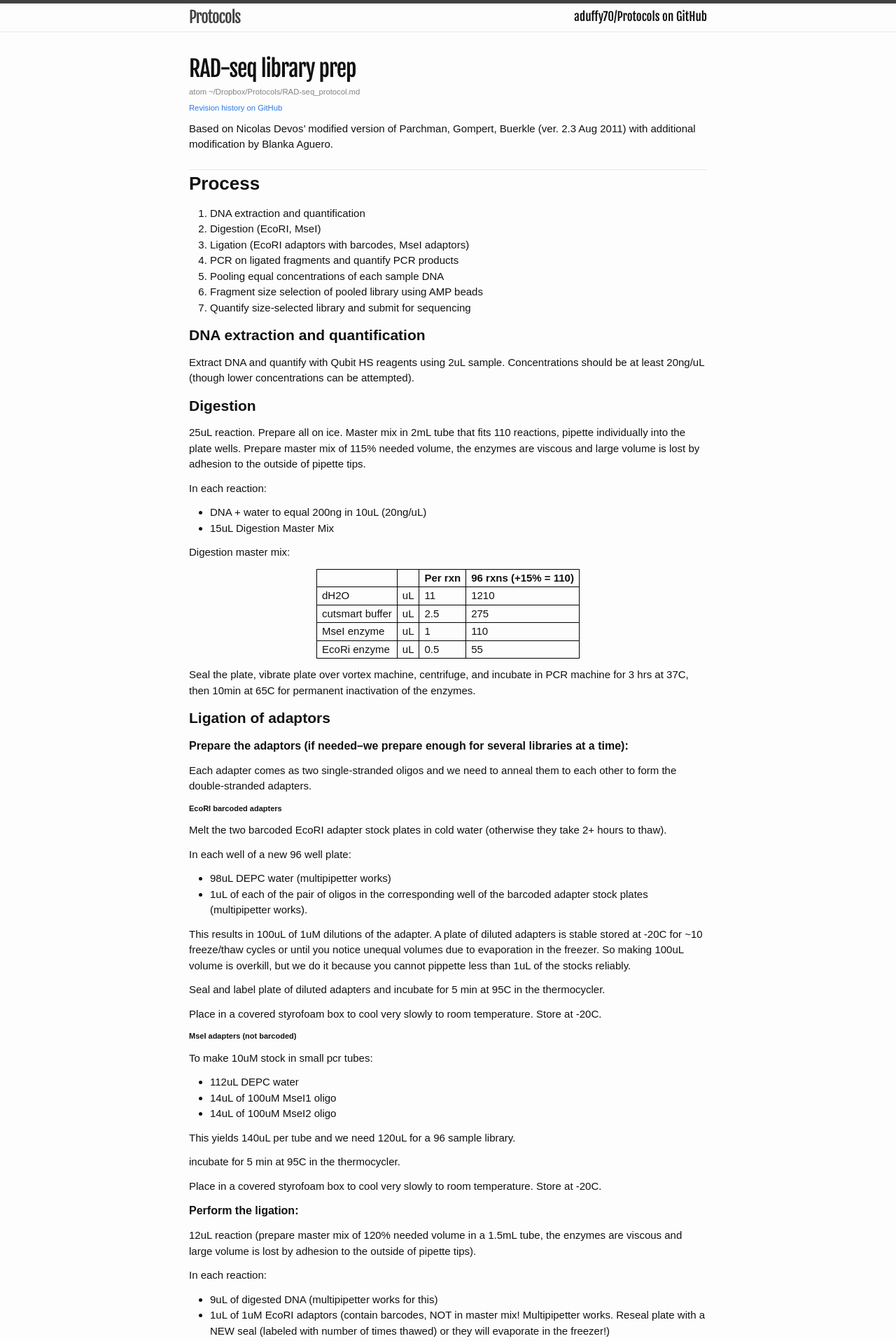
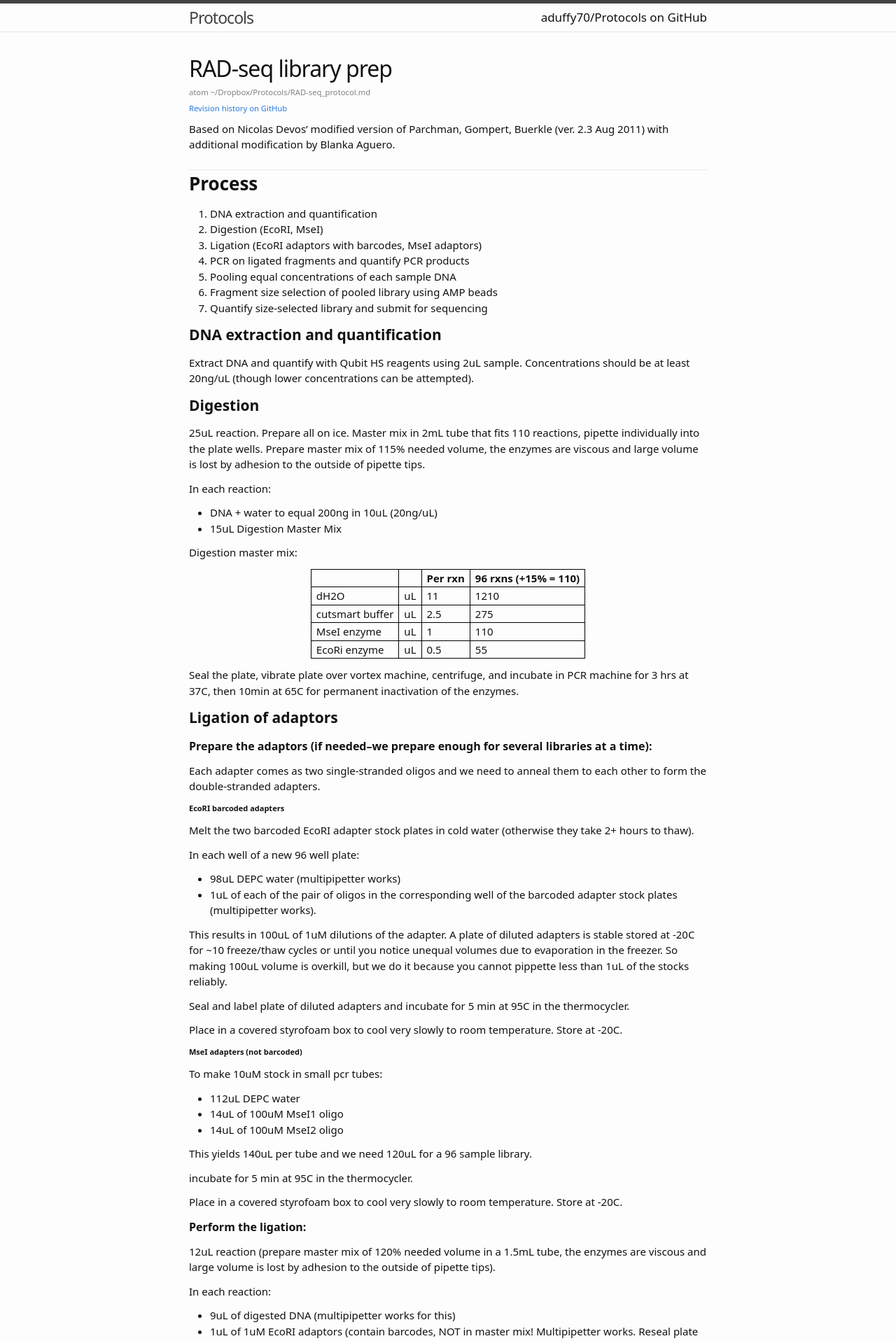
Before and after one commit to aduffy70/Protocols, a Jekyll site: the page built from RAD-seq_protocol.md, in a window 1280 px wide. Shown: the top 1916 px of the page at 70% size. Built offline with Jekyll 4.4.1, drawn with Linux system fonts in a browser that asks for light colours.

Commit message:
Swapped fonts

```diff
--- a/css/main.scss
+++ b/css/main.scss
@@ -4,8 +4,8 @@
 @charset "utf-8";
 
 // Our variables
-$base-font-family: Arial, "Helvetica Neue", Helvetica, sans-serif;
-$headline-font-family: "Fjalla One", Arial, "Helvetica Neue", Helvetica, sans-serif;
+$base-font-family: "Noto Sans", Arial, "Helvetica Neue", Helvetica, sans-serif;
+$headline-font-family: "Noto Sans", Arial, "Helvetica Neue", Helvetica, sans-serif;
 $base-font-size:   15px;
 $base-font-weight: 400;
 $small-font-size:  $base-font-size * 0.875;
```
